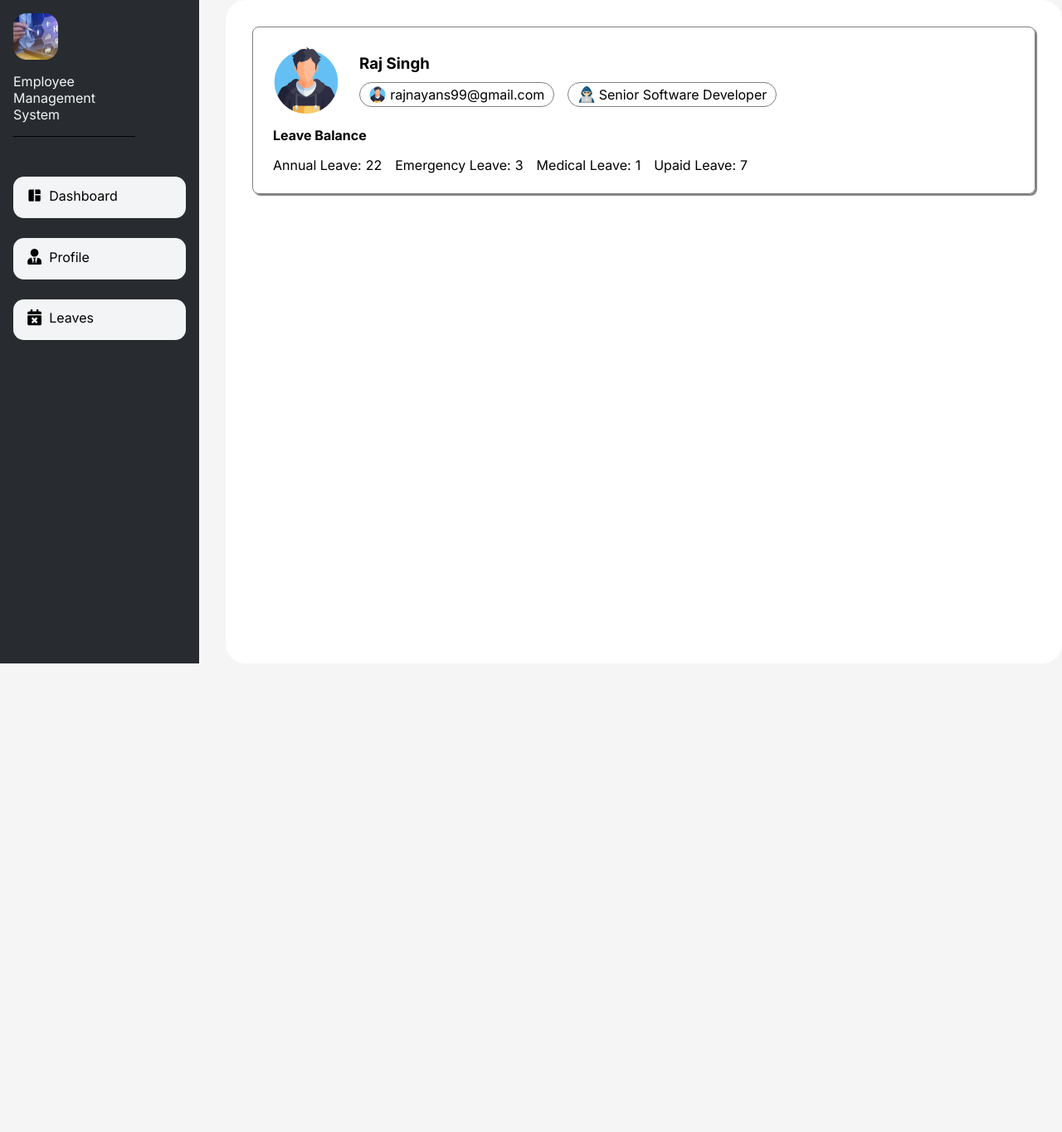
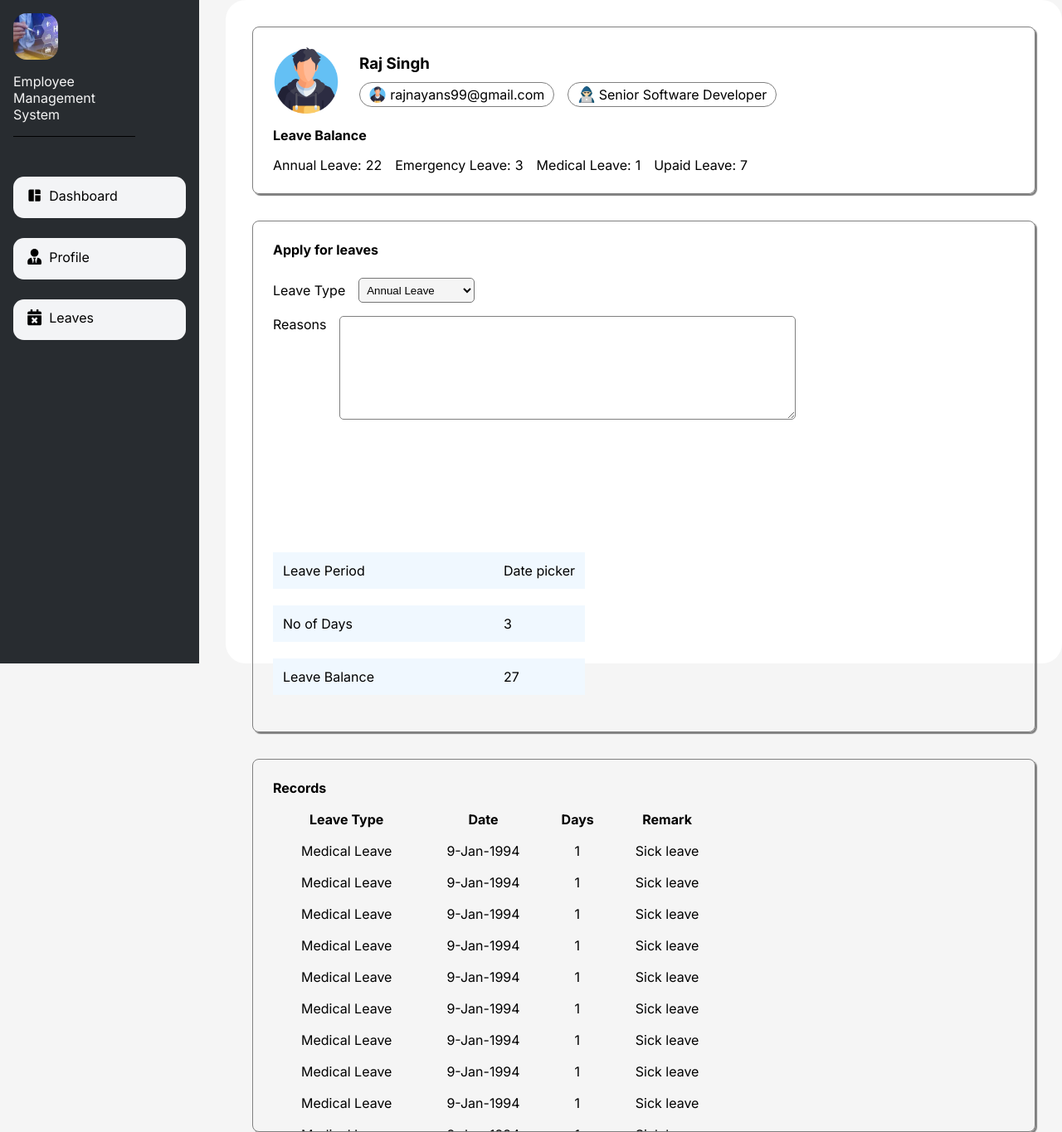
Before and after one commit to rajnsingh99/ems-nextjs, a Next.js app: page /leaves in a window 1280 px wide. Shown: the whole page at 83% size. Before the commit the page ends 800 px from the top, so only its background shows below. Built offline with nearby package versions, Linux system fonts and the light colour scheme.

Commit message:
CC-12 Leave Management page
Updated the UI

```diff
--- a/app/leaves/leaves.css
+++ b/app/leaves/leaves.css
@@ -72,3 +72,83 @@ body {
   display: flex;
   gap: 5px;
 }
+
+.lm-records-container {
+  padding: 1.5rem;
+  border: 1px solid grey;
+  margin-top: 2rem;
+  height: 450px;
+  overflow: scroll;
+  border-radius: 8px;
+  box-shadow: 2px 2px 1px grey;
+}
+
+.lm-records-table tbody tr th {
+  padding: 1rem;
+}
+
+.lm-records-table tbody tr td {
+  padding-left: 2rem;
+  padding-right: 2rem;
+  padding-bottom: 1rem;
+  align-content: center;
+  justify-content: center;
+}
+
+.lm-apply-container {
+  padding: 1.5rem;
+  margin-top: 2rem;
+  border-radius: 8px;
+  border: 1px solid grey;
+  box-shadow: 2px 2px 1px grey;
+}
+
+.lm-apply-sub-container {
+  display: flex;
+  flex-wrap: wrap;
+  gap: 10rem;
+  padding-top: 1.5rem;
+}
+
+.lm-apply-leave-type-container {
+  display: flex;
+  flex-direction: column;
+  gap: 1rem;
+}
+
+.lm-apply-leave-type-container section {
+  display: flex;
+  gap: 1rem;
+}
+
+.lm-apply-leave-type-section p {
+  padding-top: 5px;
+  padding-bottom: 5px;
+  border-radius: 5px;
+}
+
+.lm-apply-leave-type-section select {
+  padding: 5px;
+  border-radius: 5px;
+  background-color: whitesmoke;
+}
+
+.lm-apply-leave-reason-section textarea {
+  height: 125px;
+  width: 550px;
+  padding: 0.5rem;
+  border: 1px solid grey;
+  border-radius: 5px;
+}
+
+.lm-apply-ad-container section {
+  display: flex;
+  gap: 1rem;
+  padding: 0.75rem;
+  margin-bottom: 20px;
+  background-color: aliceblue;
+}
+
+.lm-apply-ad-container section p {
+  width: 250px;
+}
--- a/app/leaves/page.js
+++ b/app/leaves/page.js
@@ -44,6 +44,127 @@ export default function Leaves() {
             </ul>
           </section>
         </div>
+        <div className="lm-apply-container">
+          <h4>Apply for leaves</h4>
+          <div className="lm-apply-sub-container">
+            <div className="lm-apply-leave-type-container">
+              <section className="lm-apply-leave-type-section">
+                <p>Leave Type</p>
+                <select name="leave-type-name" id="leave-type-id">
+                  <option value="annual-leave">Annual Leave</option>
+                  <option value="emergency-leave">Emergency Leave</option>
+                  <option value="medical-leave">Medical Leave</option>
+                  <option value="unpaid-leave">Unpaid Leave</option>
+                </select>
+              </section>
+              <section className="lm-apply-leave-reason-section">
+                <p>Reasons</p>
+                <textarea type="text" />
+              </section>
+            </div>
+            <div className="lm-apply-ad-container">
+              <section className="lm-apply-ad-lp-section">
+                <p>Leave Period</p>
+                <label>Date picker</label>
+              </section>
+              <section className="lm-apply-ad-nod-section">
+                <p>No of Days</p>
+                <label>3</label>
+              </section>
+              <section className="lm-apply-ad-lb-section">
+                <p>Leave Balance</p>
+                <label>27</label>
+              </section>
+            </div>
+          </div>
+        </div>
+        <div className="lm-records-container">
+          <h4>Records</h4>
+          <div className="lm-record-table-container">
+            <table className="lm-records-table">
+              <tbody>
+                <tr>
+                  <th>Leave Type</th>
+                  <th>Date</th>
+                  <th>Days</th>
+                  <th>Remark</th>
+                </tr>
+                <tr>
+                  <td>Medical Leave</td>
+                  <td>9-Jan-1994</td>
+                  <td>1</td>
+                  <td>Sick leave</td>
+                </tr>
+                <tr>
+                  <td>Medical Leave</td>
+                  <td>9-Jan-1994</td>
+                  <td>1</td>
+                  <td>Sick leave</td>
+                </tr>
+                <tr>
+                  <td>Medical Leave</td>
+                  <td>9-Jan-1994</td>
+                  <td>1</td>
+                  <td>Sick leave</td>
+                </tr>
+                <tr>
+                  <td>Medical Leave</td>
+                  <td>9-Jan-1994</td>
+                  <td>1</td>
+                  <td>Sick leave</td>
+                </tr>
+                <tr>
+                  <td>Medical Leave</td>
+                  <td>9-Jan-1994</td>
+                  <td>1</td>
+                  <td>Sick leave</td>
+                </tr>
+                <tr>
+                  <td>Medical Leave</td>
+                  <td>9-Jan-1994</td>
+                  <td>1</td>
+                  <td>Sick leave</td>
+                </tr>
+                <tr>
+                  <td>Medical Leave</td>
+                  <td>9-Jan-1994</td>
+                  <td>1</td>
+                  <td>Sick leave</td>
+                </tr>
+                <tr>
+                  <td>Medical Leave</td>
+                  <td>9-Jan-1994</td>
+                  <td>1</td>
+                  <td>Sick leave</td>
+                </tr>
+                <tr>
+                  <td>Medical Leave</td>
+                  <td>9-Jan-1994</td>
+                  <td>1</td>
+                  <td>Sick leave</td>
+                </tr>
+                <tr>
+                  <td>Medical Leave</td>
+                  <td>9-Jan-1994</td>
+                  <td>1</td>
+                  <td>Sick leave</td>
+                </tr>
+                <tr>
+                  <td>Medical Leave</td>
+                  <td>9-Jan-1994</td>
+                  <td>1</td>
+                  <td>Sick leave</td>
+                </tr>
+                <tr>
+                  <td>Medical Leave</td>
+                  <td>9-Jan-1994</td>
+                  <td>1</td>
+                  <td>Sick leave</td>
+                </tr>
+              </tbody>
+            </table>
+          </div>
+        </div>
       </div>
     </BaseLayout>
   );
```
